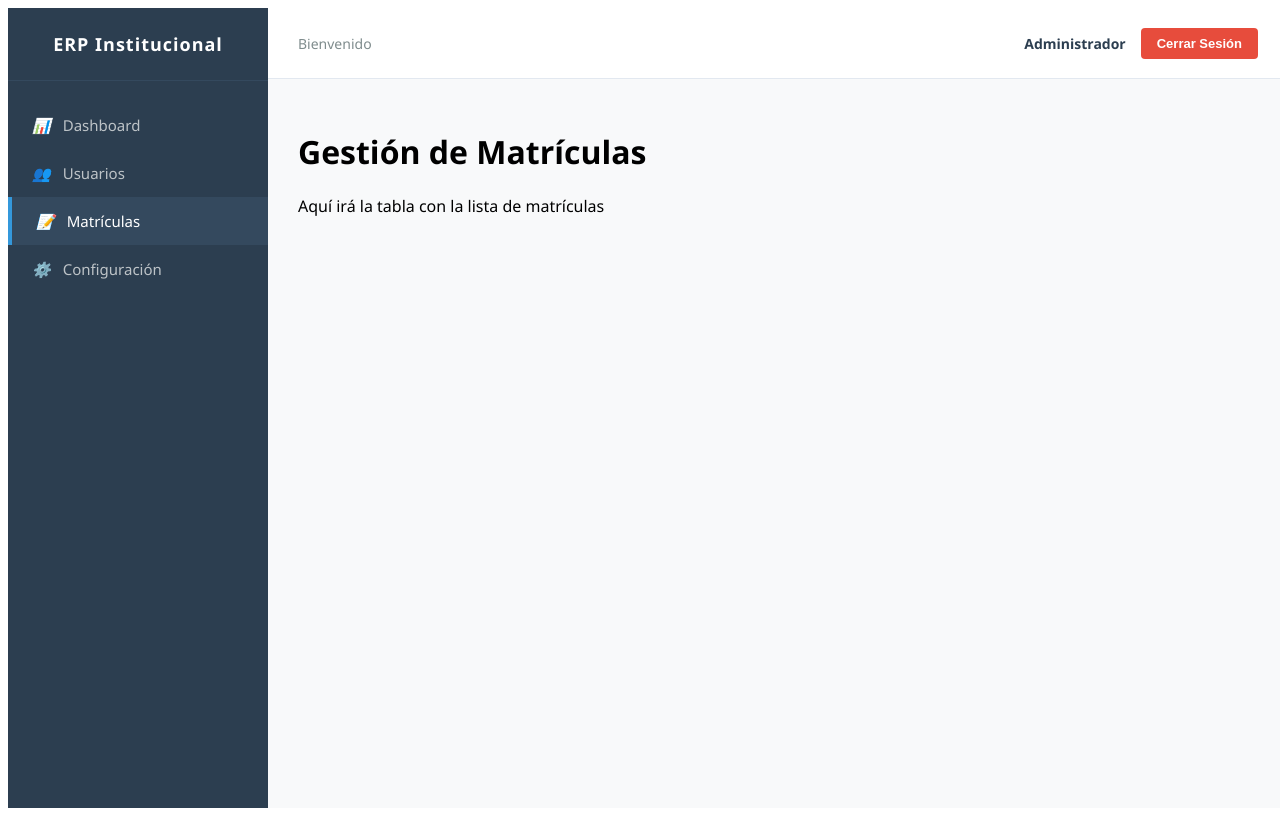
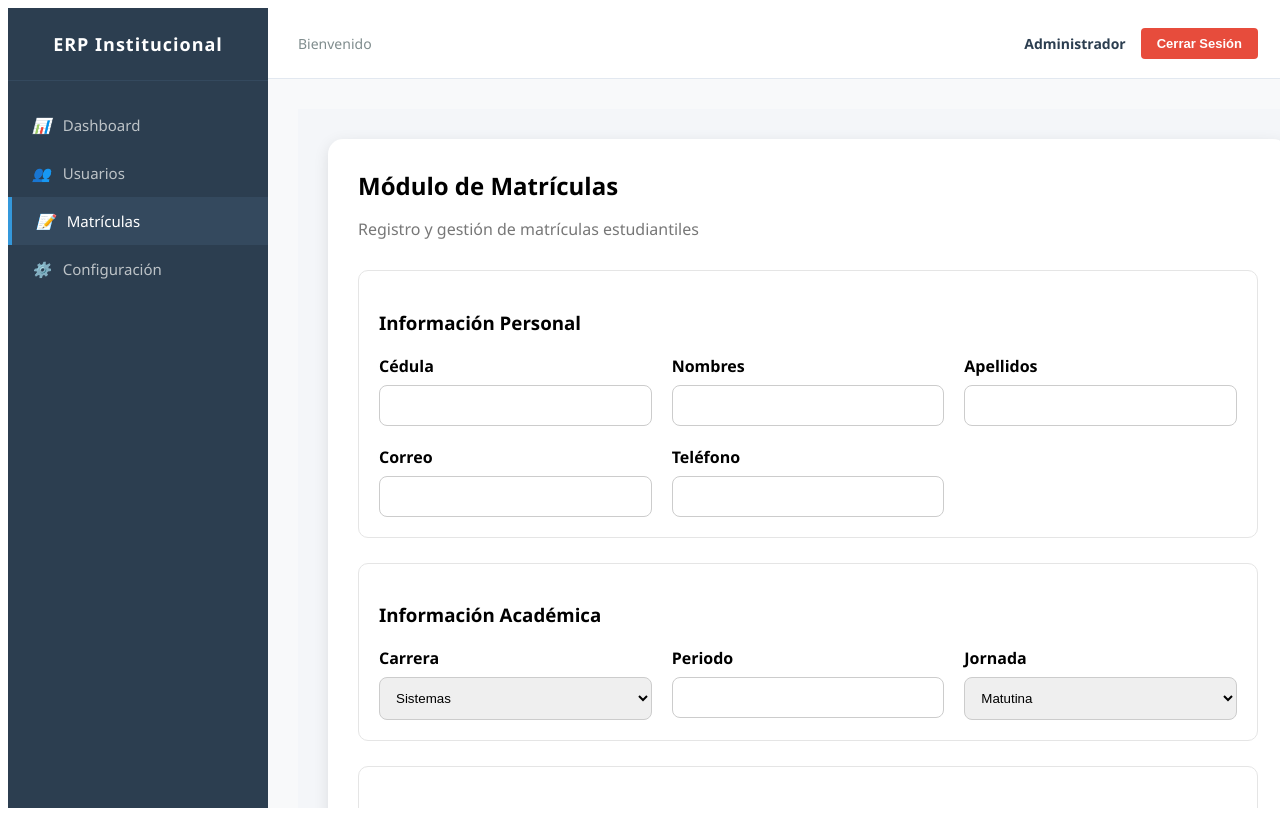
Before and after one commit to JordanIsr/ERP-Institucional-front, an Angular app: page /matriculas in a window 1280 px wide. Built offline with nearby package versions, Linux system fonts and the light colour scheme.

Commit message:
module matriculas

```diff
--- a/src/app/pages/matriculas/matriculas.html
+++ b/src/app/pages/matriculas/matriculas.html
@@ -1,4 +1,138 @@
-<div class="module-container">
-  <h1>Gestión de Matrículas</h1>
-  <p>Aquí irá la tabla con la lista de matrículas</p>
+<div class="page">
+
+    <div class="matricula-box">
+
+        <div class="header-box">
+            <h2>Módulo de Matrículas</h2>
+            <p>Registro y gestión de matrículas estudiantiles</p>
+        </div>
+
+        <form>
+
+            <div class="section-box">
+
+                <h3>Información Personal</h3>
+
+                <div class="form-grid">
+
+                    <div class="input-box">
+                        <label>Cédula</label>
+                        <input type="text">
+                    </div>
+
+                    <div class="input-box">
+                        <label>Nombres</label>
+                        <input type="text">
+                    </div>
+
+                    <div class="input-box">
+                        <label>Apellidos</label>
+                        <input type="text">
+                    </div>
+
+                    <div class="input-box">
+                        <label>Correo</label>
+                        <input type="email">
+                    </div>
+
+                    <div class="input-box">
+                        <label>Teléfono</label>
+                        <input type="text">
+                    </div>
+
+                </div>
+
+            </div>
+
+            <div class="section-box">
+
+                <h3>Información Académica</h3>
+
+                <div class="form-grid">
+
+                    <div class="input-box">
+                        <label>Carrera</label>
+                        <select>
+                            <option>Sistemas</option>
+                            <option>Administración</option>
+                            <option>Contabilidad</option>
+                        </select>
+                    </div>
+
+                    <div class="input-box">
+                        <label>Periodo</label>
+                        <input type="text">
+                    </div>
+
+                    <div class="input-box">
+                        <label>Jornada</label>
+                        <select>
+                            <option>Matutina</option>
+                            <option>Vespertina</option>
+                            <option>Nocturna</option>
+                        </select>
+                    </div>
+
+                </div>
+
+            </div>
+
+            <div class="section-box">
+
+                <h3>Documentos</h3>
+
+                <div class="upload-grid">
+
+                    <div class="upload-box">
+                        <label>Fotografía del estudiante</label>
+                        <input type="file" accept="image/*">
+                    </div>
+
+                    <div class="upload-box">
+                        <label>Certificado de no adeudar</label>
+                        <input type="file" accept=".pdf">
+                    </div>
+
+                </div>
+
+            </div>
+
+            <div class="section-box">
+
+                <h3>Estado</h3>
+
+                <div class="input-box">
+                    <select>
+                        <option>PENDIENTE</option>
+                        <option>APROBADA</option>
+                        <option>ANULADA</option>
+                    </select>
+                </div>
+
+            </div>
+
+            <div class="buttons">
+
+                <button type="button">
+                    Registrar
+                </button>
+
+                <button type="button">
+                    Actualizar
+                </button>
+
+                <button type="button">
+                    Anular
+                </button>
+
+                <button type="button">
+                    Buscar
+                </button>
+
+            </div>
+
+        </form>
+
+    </div>
+
 </div>
--- a/src/app/pages/matriculas/matriculas.scss
+++ b/src/app/pages/matriculas/matriculas.scss
@@ -0,0 +1,90 @@
+.page{
+    width:100%;
+    min-height:100vh;
+    padding:30px;
+    background:#f4f6f9;
+}
+
+.matricula-box{
+    background:white;
+    border-radius:15px;
+    padding:30px;
+    box-shadow:0 4px 15px rgba(0,0,0,.1);
+}
+
+.header-box{
+    margin-bottom:30px;
+}
+
+.header-box h2{
+    margin:0;
+}
+
+.header-box p{
+    color:#777;
+}
+
+.section-box{
+    margin-bottom:25px;
+    padding:20px;
+    border:1px solid #e5e5e5;
+    border-radius:10px;
+}
+
+.section-box h3{
+    margin-bottom:20px;
+}
+
+.form-grid{
+    display:grid;
+    grid-template-columns:repeat(auto-fit,minmax(250px,1fr));
+    gap:20px;
+}
+
+.upload-grid{
+    display:grid;
+    grid-template-columns:1fr 1fr;
+    gap:20px;
+}
+
+.input-box{
+    display:flex;
+    flex-direction:column;
+}
+
+.input-box label{
+    margin-bottom:8px;
+    font-weight:600;
+}
+
+.input-box input,
+.input-box select{
+    padding:12px;
+    border:1px solid #ccc;
+    border-radius:8px;
+}
+
+.upload-box{
+    display:flex;
+    flex-direction:column;
+}
+
+.upload-box label{
+    margin-bottom:8px;
+    font-weight:600;
+}
+
+.buttons{
+    display:flex;
+    gap:15px;
+    margin-top:20px;
+}
+
+.buttons button{
+    padding:12px 20px;
+    border:none;
+    border-radius:8px;
+    cursor:pointer;
+    background:#2563eb;
+    color:white;
+}
--- a/src/app/pages/matriculas/matriculas.ts
+++ b/src/app/pages/matriculas/matriculas.ts
@@ -2,10 +2,26 @@ import { Component } from '@angular/core';
 
 @Component({
   selector: 'app-matriculas',
-  imports: [],
+  standalone: true,
   templateUrl: './matriculas.html',
-  styleUrl: './matriculas.scss',
+  styleUrls: ['./matriculas.scss']
 })
 export class Matriculas {
 
+  registrar() {
+    console.log('Registrar matrícula');
+  }
+
+  actualizar() {
+    console.log('Actualizar matrícula');
+  }
+
+  anular() {
+    console.log('Anular matrícula');
+  }
+
+  buscar() {
+    console.log('Buscar matrícula');
+  }
+
 }
```
